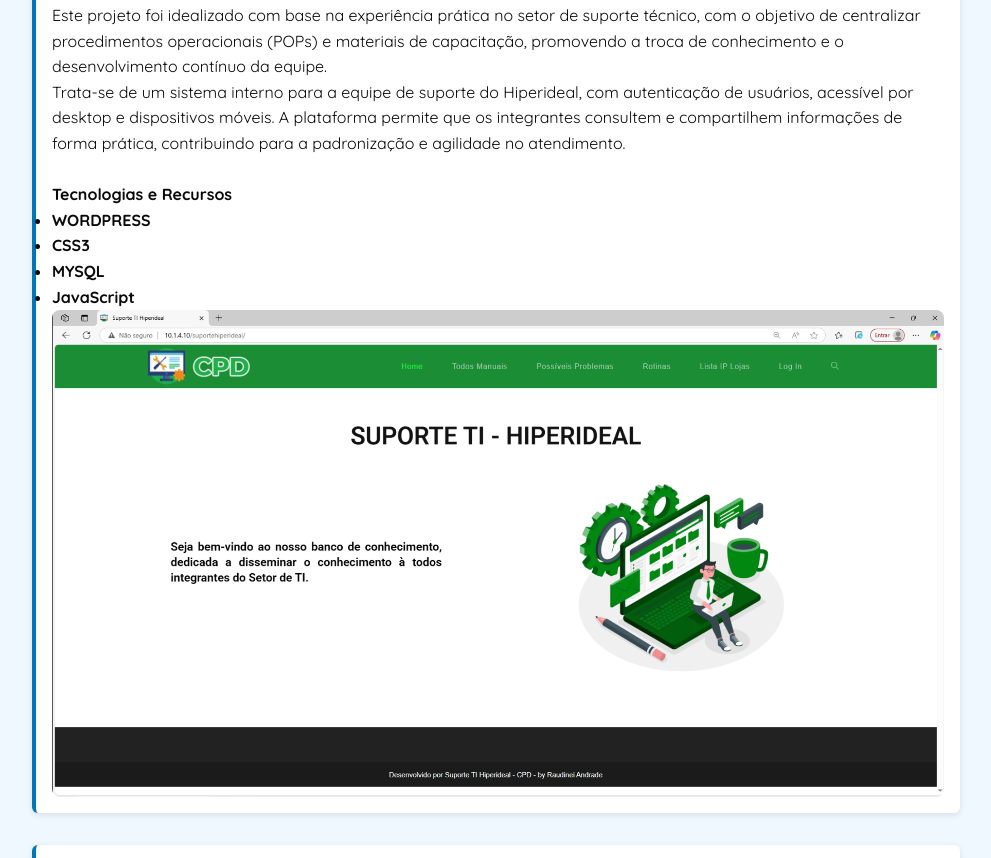
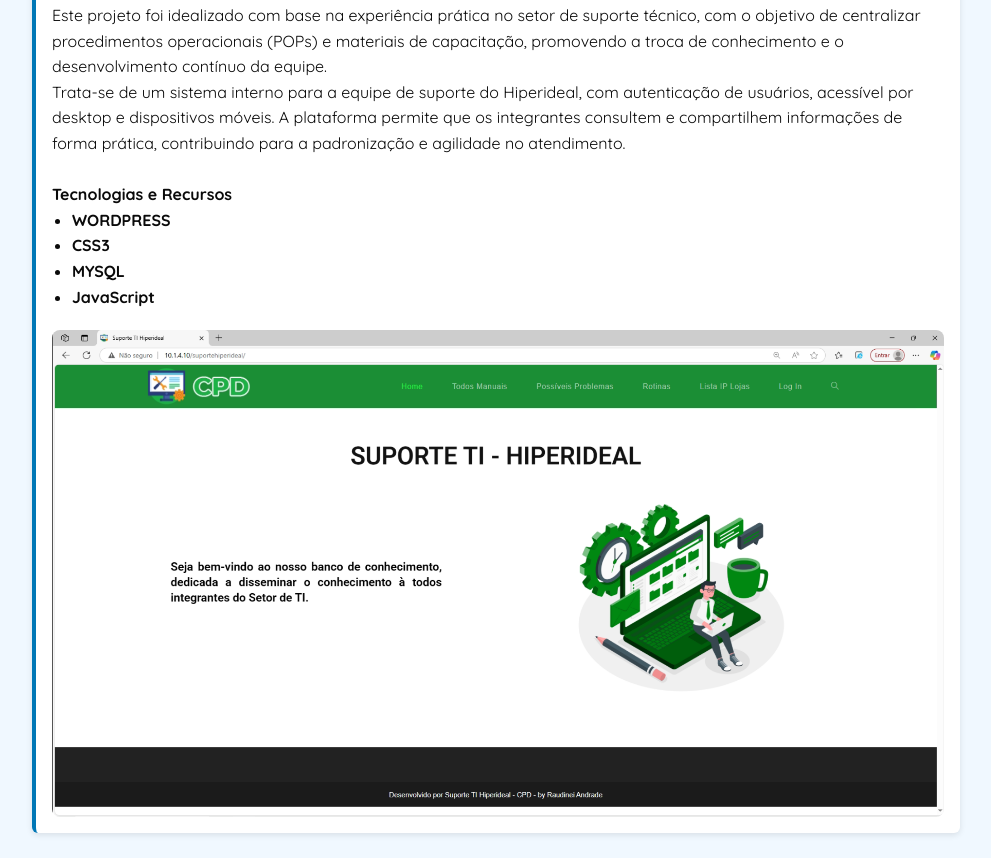
Before and after one commit to Raudinei98/Portfolio-Raudinei, a plain HTML site: page index.html in a window 1280 px wide. Shown: the part 1021-1879 px from the top of the page, without its empty margins (144-1135 px from the left). Drawn offline with nearby package versions, Linux system fonts and the light colour scheme.

Commit message:
add estilização em ul da section project Alterado tipografia h1

```diff
--- a/style.css
+++ b/style.css
@@ -47,6 +47,8 @@
 
         header h1 {
             font-size: 2.5rem;
+              font-family: "Montserrat", sans-serif;
+
         }
 
         header p {
@@ -148,6 +150,10 @@
             text-decoration: underline;
         }
 
+        .project ul li{
+            margin-left: 20px;
+        }
+
         .carousel {
             display: flex;
             overflow-x: auto;
@@ -156,6 +162,7 @@
         }
 
         .carousel img {
+            margin-top: 20px;
             max-width: 100%;
             height: auto;
             scroll-snap-align: start;
```
